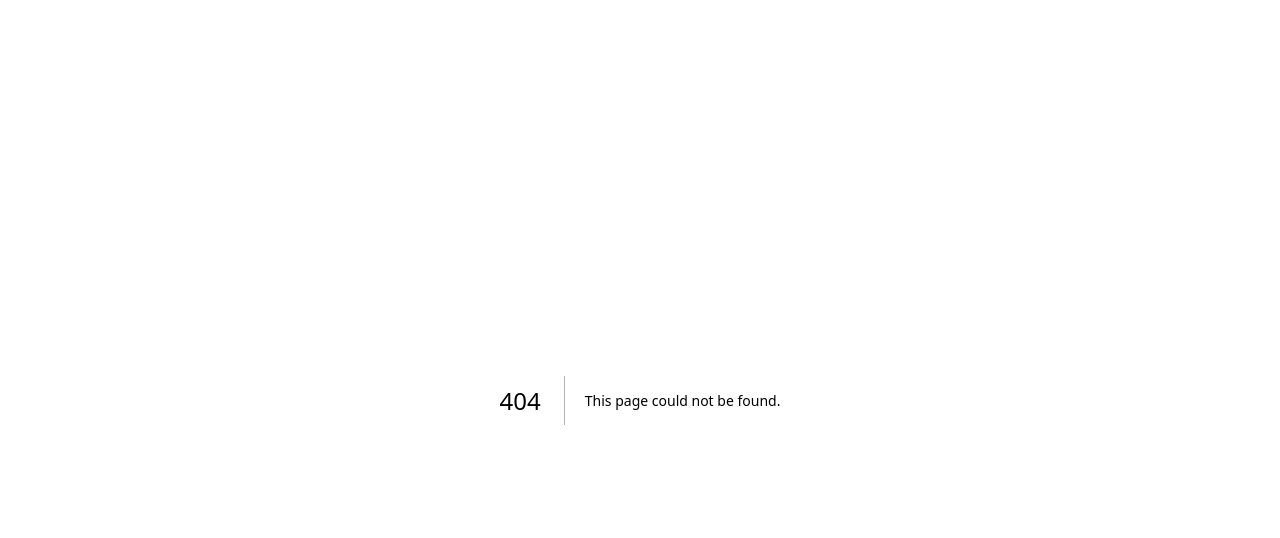
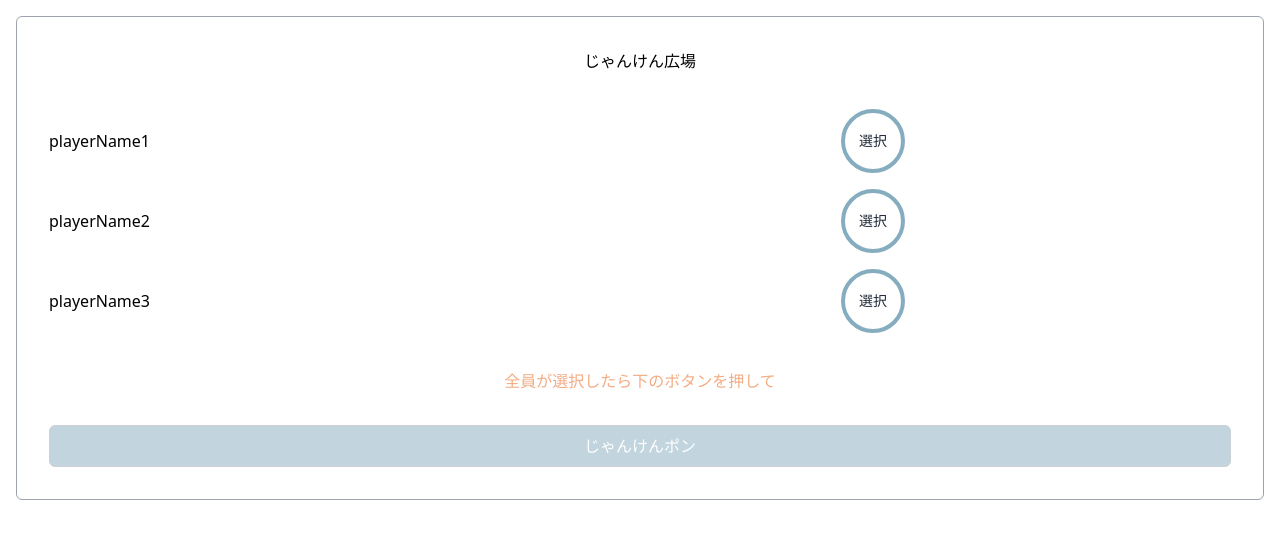
Before and after one commit to hihigashi001/janken-game, a Next.js app: page /jankenSpace/1 in a window 1280 px wide. Before the commit this address had no page. Shown: the top 538 px of the page. Built offline with nearby package versions, Linux system fonts and the light colour scheme; no server answers; the database is empty.

Commit message:
バックエンドから取得したデータでゲーム広場を作成する。

```diff
--- a/package.json
+++ b/package.json
@@ -21,6 +21,7 @@
     "postcss": "8.4.26",
     "react": "18.2.0",
     "react-dom": "18.2.0",
+    "swr": "^2.2.0",
     "tailwindcss": "3.3.3",
     "typescript": "5.1.6",
     "zustand": "^4.3.9"
--- a/src/components/createPage/index.tsx
+++ b/src/components/createPage/index.tsx
@@ -3,8 +3,7 @@ import { Wrapper } from "@/components/shared/Wrapper";
 import { Input } from "@/components/shared/Input";
 import { Select, SelectProps } from "@/components/shared/Select";
 import { Button } from "../shared/Button";
-
-import { addJankenSpace, createdAt } from "@/lib/apiClient";
+import { useCreateJankenSpace } from "./useCreateJankenSpace";
 
 const options: SelectProps["options"] = [
   { value: "2", label: "2人" },
@@ -14,33 +13,12 @@ const options: SelectProps["options"] = [
   { value: "6", label: "6人" },
   { value: "7", label: "7人" },
   { value: "8", label: "8人" },
-  { value: "9", label: "9人" }
+  { value: "9", label: "9人" },
 ];
 
 const CreatePage = () => {
-  const mockData = {
-      title: "testタイトル",
-      playerValues: [
-        {
-          playerId: 1,
-          playerName: "player1",
-        },
-        {
-          playerId: 2,
-          playerName: "player2",
-        },
-        {
-          playerId: 3,
-          playerName: "player3",
-        }
-      ],
-      createdAt: createdAt(),
-  }
+  const { title, playerCount, handlers } = useCreateJankenSpace();
 
-  const handleCreate = async () => {
-    const res = await addJankenSpace(mockData);
-    console.log(res);
-  }
   return (
     <div className="flex flex-col gap-4 p-4">
       <Title>じゃんけんサイト</Title>
@@ -63,13 +41,13 @@ const CreatePage = () => {
         <Title>じゃんけん会場作成</Title>
         <div>
           <span>会場名</span>
-          <Input onChange={() => {}} />
+          <Input value={title} onChange={(e) => handlers.handleTitleChange(e.target.value)} />
         </div>
         <div>
           <span>参加人数</span>
-          <Select options={options}/>
+          <Select value={playerCount} options={options} onChange={(e) => handlers.handlePlayerCountChange(e.target.value)}/>
         </div>
-        <Button onClick={handleCreate}>じゃんけん会場を作成する</Button>
+        <Button onClick={handlers.handleCreate}>じゃんけん会場を作成する</Button>
       </Wrapper>
     </div>
   );
--- /dev/null
+++ b/src/components/createPage/useCreateJankenSpace.tsx
@@ -0,0 +1,49 @@
+import { addJankenSpace, createdAt } from "@/lib/apiClient";
+import { useRouter } from "next/router";
+import { create } from "zustand";
+
+type Store = {
+  title: string;
+  playerCount: string;
+};
+
+type Handlers = {
+  handleCreate: () => void;
+  handleTitleChange: (value: string) => void;
+  handlePlayerCountChange: (value: string) => void;
+};
+
+const initialValues: Store = {
+  title: "じゃんけん広場",
+  playerCount: "2",
+};
+
+const statusStore = create<Store>(() => initialValues);
+
+export const useCreateJankenSpace = () => {
+  const router = useRouter();
+  const { title, playerCount } = statusStore();
+
+  const handlers: Handlers = {
+    handleCreate: async () => {
+      const createData = {
+        title,
+        playerValues: Array.from({ length: Number(playerCount) }).map((_, i) => ({
+          playerId: i + 1,
+          playerName: `playerName${i + 1}`,
+        })),
+        createdAt: createdAt(),
+      };
+      const id = await addJankenSpace(createData);
+      id ? router.push(`/jankenSpace/${id}`) : alert("作成に失敗しました。")
+    },
+    handleTitleChange: (value) => {
+      statusStore.setState({ title: value });
+    },
+    handlePlayerCountChange: (value) => {
+      statusStore.setState({ playerCount: value });
+    },
+  };
+
+  return { title, playerCount, handlers };
+};
--- a/src/components/jankenArea/SelectModal.tsx
+++ b/src/components/jankenArea/SelectModal.tsx
@@ -4,11 +4,24 @@ import { useEffect, useState } from "react";
 import { Button } from "@/components/shared/Button";
 import { Title } from "@/components/shared/Title";
 import { Input } from "@/components/shared/Input";
-import { useJanken } from "./useJanken";
 
-export const SelectModal = () => {
+import { PlayerSelect } from "./useJanken"
+
+type SelectModalProps = {
+  handlers: {
+    modalClose: () => void;
+    playerNameChange: (value: string) => void;
+    selectValue: (value: "Rock" | "Paper" | "Scissors") => void;
+  };
+  modalState: {
+    isOpen: boolean;
+    playerId: number;
+  };
+  playerSelect: PlayerSelect[];
+};
+
+export const SelectModal = ({ playerSelect, modalState, handlers }: SelectModalProps) => {
   const [playerName, setPlayerName] = useState("");
-  const { playerSelect, modalState, handlers } = useJanken();
 
   const player = playerSelect.find((p) => p.playerId === modalState.playerId);
 
--- a/src/components/jankenArea/index.tsx
+++ b/src/components/jankenArea/index.tsx
@@ -7,12 +7,18 @@ import { PlayerSelectWrapper } from "./PlayerSelectWrapper";
 import { useJanken } from "./useJanken";
 import { SelectModal } from "./SelectModal";
 
-const Index = () => {
-  const { title, message, playerSelect, button, modalState } = useJanken();
+type Props = {
+  pageId: string | string[] | undefined;
+};
+
+const Index = ({ pageId }: Props) => {
+  const { title, message, playerSelect, button, modalState, handlers } = useJanken({ pageId });
 
   return (
     <>
-      {modalState.isOpen && <SelectModal />}
+      {modalState.isOpen && (
+        <SelectModal playerSelect={playerSelect} modalState={modalState} handlers={handlers} />
+      )}
       <Wrapper>
         <Title>{title}</Title>
         <PlayerSelectWrapper>
@@ -26,7 +32,9 @@ const Index = () => {
             />
           ))}
         </PlayerSelectWrapper>
-        <Message winner={message.winner} variant={message.variant}>{message.children}</Message>
+        <Message winner={message.winner} variant={message.variant}>
+          {message.children}
+        </Message>
         <Button onClick={button.onClick} disabled={button.disabled}>
           {button.children}
         </Button>
--- a/src/components/jankenArea/useJanken.tsx
+++ b/src/components/jankenArea/useJanken.tsx
@@ -2,13 +2,20 @@ import { ButtonProps } from "@/components/shared/Button";
 import { MessageProps } from "@/components/shared/Message";
 import { PlayerSelectProps } from "./PlayerSelect";
 import { create } from "zustand";
+import useSWR from "swr";
+import { getJankenSpace } from "@/lib/apiClient";
+import { useEffect } from "react";
+
+type Props = {
+  pageId?: string | string[] | undefined;
+};
 
 type ModalState = {
   isOpen: boolean;
   playerId: number;
 };
 
-type PlayerSelect = PlayerSelectProps & { playerId: number };
+export type PlayerSelect = PlayerSelectProps & { playerId: number };
 
 type Store = {
   playerSelect: PlayerSelect[];
@@ -77,18 +84,18 @@ const initButton: ButtonProps = {
     buttonStore.setState({
       button: {
         children: "もう一度やる",
-        onClick: () => resetState()
-      }
-    })
+        onClick: () => resetState(),
+      },
+    });
   },
   disabled: true,
-}
+};
 
 const resetState = () => {
-  statusStore.setState(initialValues)
-  buttonStore.setState({ button: initButton })
-  messageStore.setState({ message: warningMessage })
-}
+  statusStore.setState(initialValues);
+  buttonStore.setState({ button: initButton });
+  messageStore.setState({ message: warningMessage });
+};
 
 const statusStore = create<Store>(() => initialValues);
 const buttonStore = create<{ button: ButtonProps }>(() => ({
@@ -98,11 +105,28 @@ const messageStore = create<{ message: MessageProps }>(() => ({
   message: warningMessage,
 }));
 
-export const useJanken = () => {
+export const useJanken = ({ pageId }: Props) => {
   const { playerSelect, modalState } = statusStore();
+  const { data, error, mutate } = useSWR(pageId, getJankenSpace);
+
+  useEffect(() => {
+    if (data) {
+      const gameData = data.playerValues.map((p) => {
+        return {
+          playerId: p.playerId,
+          playerName: p.playerName,
+          onClick: () => statusStore.setState({ modalState: { isOpen: true, playerId: p.playerId } }),
+          isButton: true,
+        };
+      });
+      statusStore.setState({ playerSelect: gameData })
+    }
+  }, [data])
+
+
   const { button } = buttonStore();
   const { message } = messageStore();
-  const title = "じゃんけん";
+  const title = data?.title || "じゃんけん広場";
 
   const handlers: Handlers = {
     modalClose: () => {
--- a/src/components/shared/Select.tsx
+++ b/src/components/shared/Select.tsx
@@ -5,11 +5,17 @@ type Option = {
 
 export type SelectProps = {
   options: Option[];
+  onChange: (e: React.ChangeEvent<HTMLSelectElement>) => void;
+  value?: string;
 };
 
 export const Select = (props: SelectProps) => {
   return (
-    <select className="bg-gray-200 appearance-none border-2 border-gray-200 rounded w-full py-2 px-4 text-gray-800 leading-tight focus:outline-none focus:bg-white focus:border-dark-blue">
+    <select
+      value={props.value}
+      onChange={props.onChange}
+      className="bg-gray-200 appearance-none border-2 border-gray-200 rounded w-full py-2 px-4 text-gray-800 leading-tight focus:outline-none focus:bg-white focus:border-dark-blue"
+    >
       {props.options.map((option, i) => {
         return (
           <option key={i} value={option.value}>
--- /dev/null
+++ b/src/pages/jankenSpace/[id].tsx
@@ -0,0 +1,11 @@
+import Area from "@/components/jankenArea";
+import { useRouter } from "next/router";
+
+const Index = () => {
+  const router = useRouter();
+  const pageId = router.query.id;
+
+  return <Area pageId={pageId} />;
+};
+
+export default Index;
```
Also changed, not shown: 1 other file (tests, documents, lock files or other folders).
